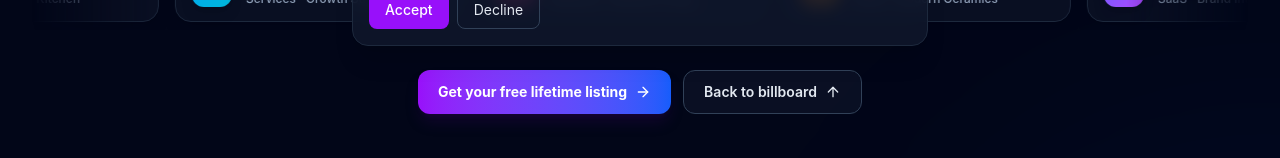
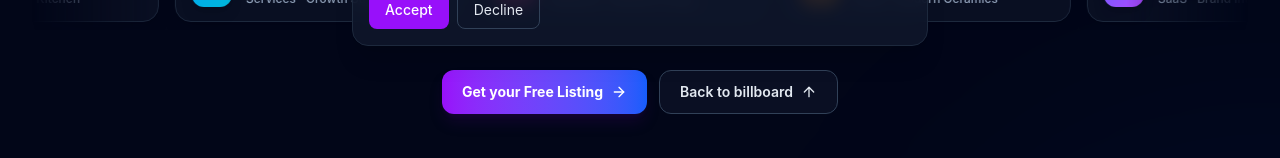
Before and after one commit to Sanchitbarjibhe/contentgen, a Next.js app: page /marketplace in a window 1280 px wide. Shown: the part 738-896 px from the top of the page. Built offline with nearby package versions, Linux system fonts and the light colour scheme; no server answers; the database is empty.

Commit message:
remove: lifetime listing

```diff
--- a/app/changelog/page.tsx
+++ b/app/changelog/page.tsx
@@ -40,7 +40,7 @@ const releases: ReleaseUpdate[] = [
                 category: 'Marketplace & Business Directory',
                 items: [
                     'Added a dark-glass marketplace with business listings and four continuously scrolling marquee rows.',
-                    'Introduced a three-step business listing form with a free lifetime listing badge.',
+                    'Introduced a three-step business listing form with a Free Listing badge.',
                     'Added a /directory compatibility route that forwards visitors to the marketplace.',
                 ],
             },
--- a/components/BusinessListingDialog.tsx
+++ b/components/BusinessListingDialog.tsx
@@ -37,7 +37,7 @@ export default function BusinessListingDialog() {
         ref={triggerRef}
         type="button"
       >
-        Get your free lifetime listing
+        Get your Free Listing
         <ArrowRight aria-hidden="true" className="size-4" />
       </button>
 
--- a/components/BusinessListingForm.tsx
+++ b/components/BusinessListingForm.tsx
@@ -163,7 +163,7 @@ export default function BusinessListingForm({
             <div>
               <span className="inline-flex items-center gap-1.5 rounded-full border border-emerald-400/20 bg-emerald-400/10 px-3 py-1 text-xs font-semibold text-emerald-200">
                 <Sparkles aria-hidden="true" className="size-3.5" />
-                Free Lifetime Listing
+                Free Listing
               </span>
               <h2 className="mt-4 text-2xl font-bold tracking-tight text-white">
                 Get your business listed
@@ -185,8 +185,8 @@ export default function BusinessListingForm({
               <div
                 key={stepNumber}
                 className={`h-1 rounded-full ${stepNumber <= step
-                    ? "bg-gradient-to-r from-purple-500 to-blue-500"
-                    : "bg-slate-800"
+                  ? "bg-gradient-to-r from-purple-500 to-blue-500"
+                  : "bg-slate-800"
                   }`}
               />
             ))}
@@ -366,7 +366,7 @@ export default function BusinessListingForm({
             {step === 3 && (
               <div>
                 <p className="text-sm leading-6 text-slate-400">
-                  Check your details before adding your free lifetime listing.
+                  Check your details before adding your Free Listing.
                 </p>
                 <dl className="mt-5 divide-y divide-slate-800 rounded-2xl border border-slate-800 bg-slate-950/50 px-4">
                   {[
```
Lines whose indentation alone changed are shown as unchanged.
